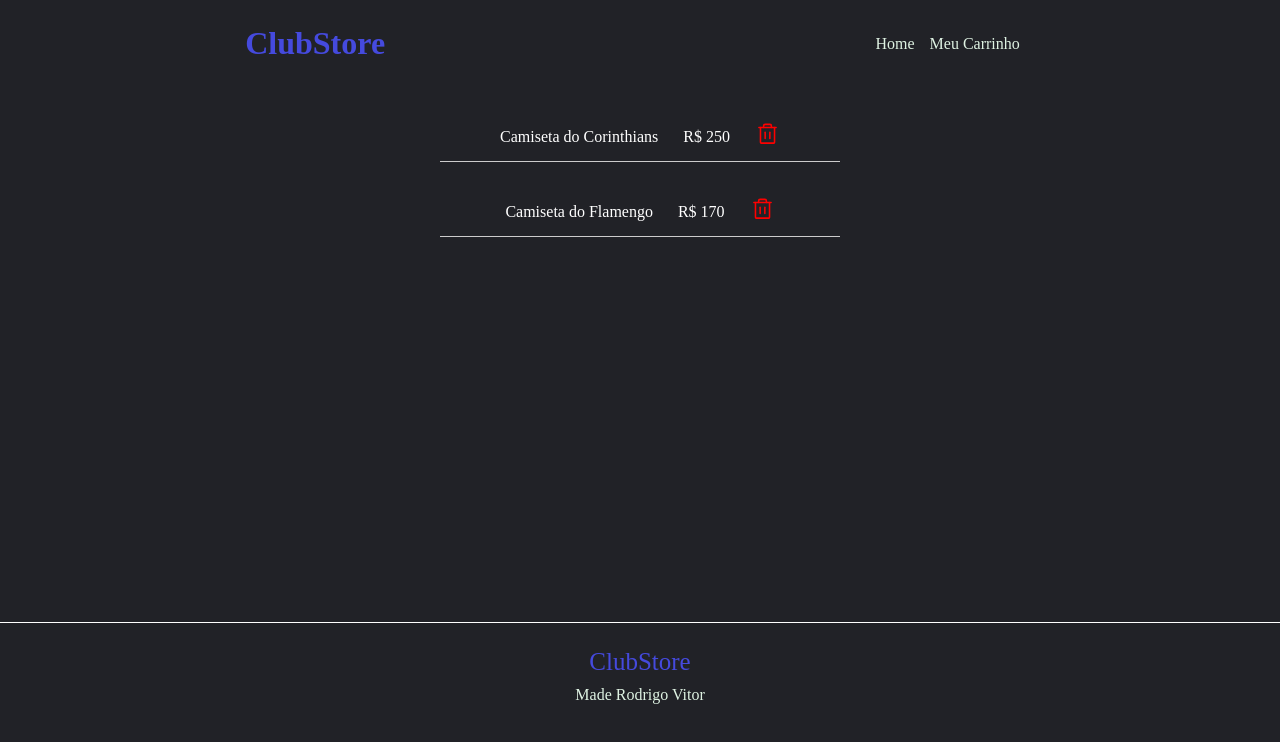
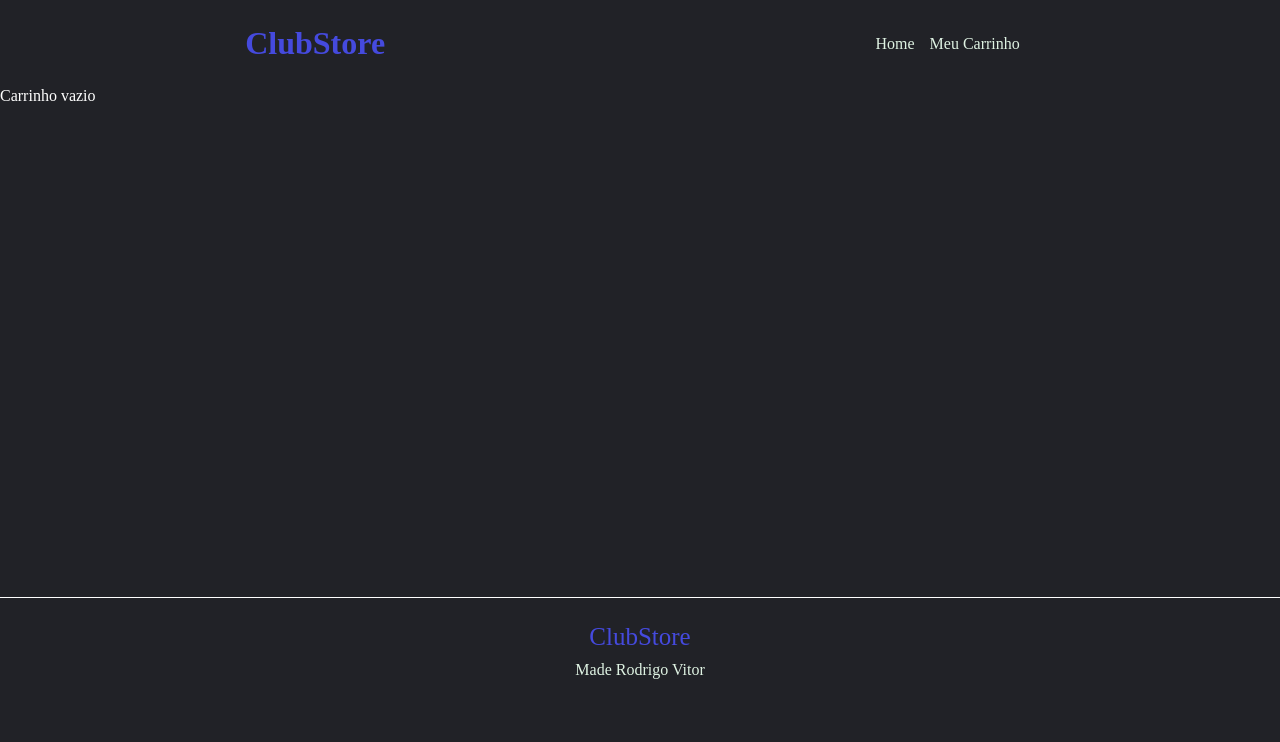
Before and after one commit to RodrigoVitor/club-store, a React (Vite) app: page /meu-carrinho in a window 1280 px wide. Shown: the top 742 px of the page. Built offline with nearby package versions, Linux system fonts and the light colour scheme.

Commit message:
adding methods push cart in array

```diff
--- a/src/components/teams/index.tsx
+++ b/src/components/teams/index.tsx
@@ -1,4 +1,6 @@
 import * as C from './Teams.styled'
+import { useContext } from 'react'
+import { Context } from '../../contexts/Context'
 
 type TeamProp = {
     img: string,
@@ -7,12 +9,25 @@ type TeamProp = {
 }
 
 export function Teams ({img, price, team}: TeamProp) {
+    const {state, dispatch} = useContext(Context)
+
+    function ADD_CART () {
+        dispatch({
+            type: "ADD",
+            payload: {
+                name: team,
+                price: price,
+                id: team + '24k'
+            }
+        })
+    }
+
     return (
         <C.Figure>
             <C.Image src={img} alt='Clube de time' />
             <C.Price>R$ {price}</C.Price>
             <C.Subtitle>Camisa do {team}</C.Subtitle>
-            <C.Button>Add Carrinho</C.Button>
+            <C.Button onClick={ADD_CART}>Add Carrinho</C.Button>
         </C.Figure>
     )
 }
--- a/src/pages/Home/index.tsx
+++ b/src/pages/Home/index.tsx
@@ -1,6 +1,7 @@
 import { Teams } from '../../components/teams'
 import * as C from './App.styled'
 import { Bayer, Barcelona, Corinthians, Flamengo, Palmeiras, River } from '../../hooks/teamsHook'
+
 
 export function Home () {
     return (
--- a/src/pages/MyCar/index.tsx
+++ b/src/pages/MyCar/index.tsx
@@ -5,16 +5,24 @@ import { Context } from '../../contexts/Context'
 
 export function MyCar () {
     const {state, dispatch} = useContext(Context)
-    console.log(state.cart[0])
     return (
         <C.Container>
-            {state.cart.map(cart => (
-                <C.Box key={cart.id}>
-                    <C.Title>Camiseta do {cart.name}</C.Title>
-                    <C.Price> R$ {cart.price}</C.Price>
-                    <a href="#"><Trash size={25} /></a>
-                </C.Box>
-            ))}
+            {state.cart.length < 2 &&
+                <>
+                    <p>Carrinho vazio</p>
+                </>
+            }
+            {state.cart.length > 2 &&
+                <>
+                    {state.cart.map((cart, index) => (
+                        <C.Box key={index}>
+                            <C.Title>Camiseta do {cart.name}</C.Title>
+                            <C.Price> R$ {cart.price}</C.Price>
+                            <a href="#"><Trash size={25} /></a>
+                        </C.Box>
+                    ))}
+                </>
+            }
         </C.Container>
     )
 }
--- a/src/reducers/cartReducer.ts
+++ b/src/reducers/cartReducer.ts
@@ -8,21 +8,21 @@ export type CartType = {
 
 export const cartInitialState: CartType[] = [
     {
-        name: 'Corinthians',
-        price: 250,
-        id: '0',
-    },
-    {
-        name: 'Flamengo',
-        price: 170,
-        id: '1',
+        name: '',
+        price: 0,
+        id: '',
     }
 ]
 
 export function cartReducer (state: CartType[], action: ReducerActionType) {
     switch (action.type) {
         case 'ADD':
-            return state
+            let name = action.payload.name
+            let price = action.payload.price
+            let id = action.payload.id
+            let newCart = [...state]
+            newCart.push({name,price, id})
+            return newCart
         break
 
         case 'DEL':
```
